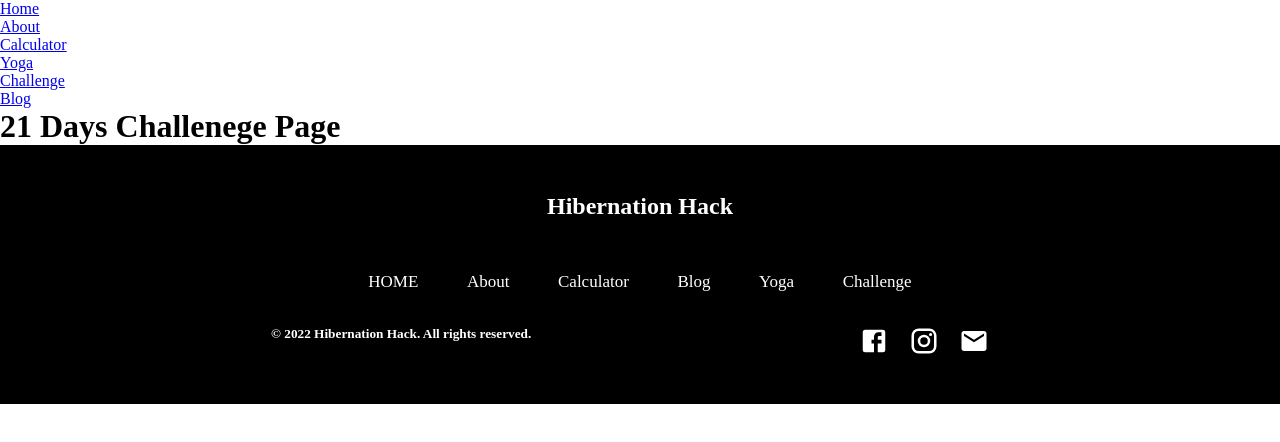
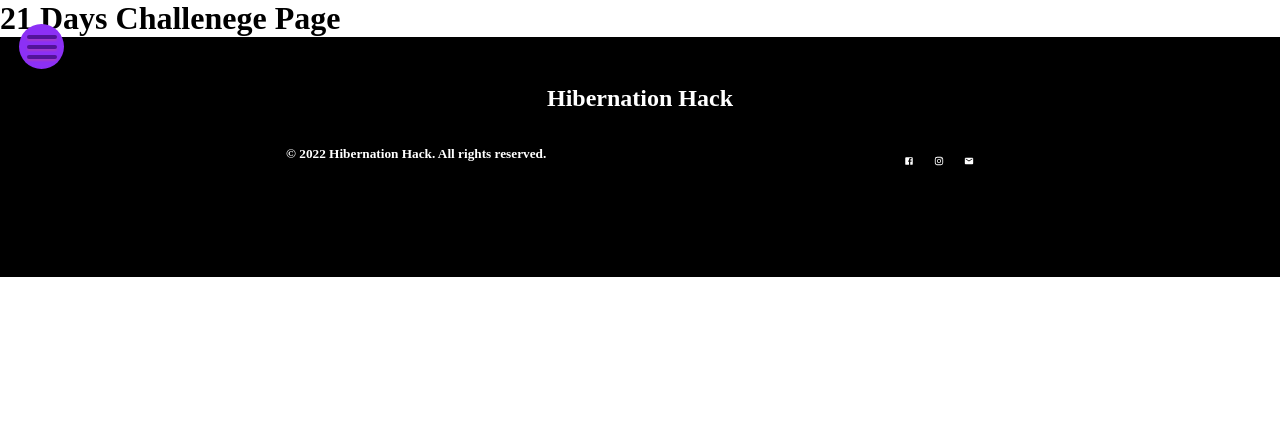
Before and after one commit to Harshavardhan7678/Health-Bee, a React (Create React App) app: page /challenge in a window 1280 px wide. Shown: the top 442 px of the page. Built offline with nearby package versions, Linux system fonts and the light colour scheme.

Commit message:
Navbar Added

```diff
--- a/src/Components/Navbar.jsx
+++ b/src/Components/Navbar.jsx
@@ -1,15 +1,33 @@
-import React from 'react'
+import React, {useState} from 'react'
+import './navbar.css'
 import { Link } from 'react-router-dom'
 
 export default function Navbar() {
-    return (
-        <ul>
-            <li><Link to="/">Home</Link></li>
-            <li><Link to="/about">About</Link></li>
-            <li><Link to="/calculator">Calculator</Link></li>
-            <li><Link to="/yoga">Yoga</Link></li>
-            <li><Link to="/challenge">Challenge</Link></li>
-            <li><Link to="/blog">Blog</Link></li>
-        </ul>
+        const [Burger, setBurger] = useState(false);
+    const Change = () => {
+        setBurger(!Burger);
+    }
+    const scrolltop = () => {
+        setBurger(!Burger);
+        window.scrollTo(0,0);
+    }
+    return(
+        <>
+            <div onClick={Change} className = {Burger ? "open" : "menu-btn"} >
+                <div className="menu-btn_burger"></div>
+            </div>
+            <div className="fullsecreennav">
+
+            <div className = {Burger ? "navbar" : "closed"}>
+                <Link onClick={scrolltop} className="navele leftele" to='/'>HOME</Link>
+                <Link  onClick={scrolltop} to='/about' data="ABOUT" className="navele rightele">ABOUT</Link>
+                <Link  onClick={scrolltop} to='/calculator' data="CALCULATOR" className="navele leftele">CALCULATOR</Link>
+                <Link  onClick={scrolltop} to='/yoga' data="YOGA" className="navele rightele">YOGA</Link>
+                <Link  onClick={scrolltop} to='/challenge' data="CHALLENGE" className="navele leftele">CHALLENGE</Link>
+                <Link onClick={scrolltop} data='BLOG' className="navele rightele" to='/blog' > BLOG </Link>
+            </div>
+
+            </div>
+        </>
     )
 }
--- a/src/Components/footer/Footer.jsx
+++ b/src/Components/footer/Footer.jsx
@@ -13,16 +13,6 @@ const Footer = () => {
               alt=""
               className="footer_logo"
             />
-          </div>
-          <div className="textsection">
-            <div className="text">
-              <div className="subheading">HOME</div>
-              <div className="subheading">About</div>
-              <div className="subheading">Calculator</div>
-              <div className="subheading">Blog</div>
-              <div className="subheading">Yoga</div>
-              <div className="subheading">Challenge</div>
-            </div>
           </div>
 
           <div className="bottom_section">
--- /dev/null
+++ b/src/Components/navbar.css
@@ -0,0 +1,163 @@
+@import url('https://fonts.googleapis.com/css2?family=Big+Shoulders+Display:wght@700&display=swap');
+*{
+    margin: 0%;
+    padding: 0%;
+    box-sizing: border-box;
+}
+.menu-btn, .open{
+    position: fixed;
+    top: 3%;
+    left: 1.50%;
+    display: flex;
+    justify-content: center;
+    align-items: center;
+    width: 45px;
+    height: 45px;
+    border-radius: 50%;
+    background-color: #8C30F5;
+    cursor: pointer;
+    z-index: 10;
+    /* border: 3px solid #8C30F5; */
+}
+.fullscreennav{
+    transition: all 0.5s ease-in-out;
+}
+.open{
+    z-index: 10;
+    width: 40px;
+    height: 40px;
+    top: 2.65%;
+    left: 1.15%;
+    background-color: #53149A;
+    border-radius: 50%;
+    transition: all 0.5s ease-in-out;
+    /* border: 3px solid red; */
+}
+.menu-btn_burger{
+    width: 30px;
+    height: 4px;
+    background-color: #53149A;
+    border-radius: 5px ;
+    box-shadow: 0 2px 2px rgba(255, 101, 47, 0.2);
+    transition: all 0.5s ease-in-out;
+}
+.menu-btn_burger::before,
+.menu-btn_burger::after{
+    content: '';
+    position: absolute;
+    width: 30px;
+    height: 4px;
+    background-color: #53149A;
+    border-radius: 5px;
+    box-shadow: 0 2px 2px rgba(255, 101, 47, 0.2);
+    transition: all 0.5s ease-in-out;
+}
+
+.menu-btn_burger::before{
+    transform: translateY(-10px);
+}
+.menu-btn_burger::after{
+    transform: translateY(10px);
+}
+.open .menu-btn_burger{
+    transform: translateX(50px);
+    background: transparent;
+    box-shadow: none;
+}
+.open .menu-btn_burger::before{
+    background-color: #8C30F5;
+    transform: rotate(45deg) translate(-35px, 35px);
+}
+.open .menu-btn_burger::after{
+    background-color: #8C30F5;
+    transform: rotate(-45deg) translate(-35px, -35px);
+}
+.closed{
+    position: fixed;
+    top: -100vh;
+    width: 100%;
+    height: 100%;
+    display: flex;
+    flex-direction: column;
+    justify-content: center;
+    align-items: center;
+    transition: all 0.5s ease-in-out;
+}
+.closed a{
+    position: relative;
+    top: -20vh;
+    transition-delay: 1s;
+    color: #EAEBEA;
+    transition: all 0.5s ease-in-out;
+}
+.navbar{
+    position: fixed;
+    top: 0vh;
+    width: 100%;
+    height: 100vh;
+    background-image: linear-gradient(#53149A, #86198a);
+    z-index: 5;
+    display: flex;
+    flex-direction: column;
+    justify-content: center;
+    align-items: center;
+    transition: all 0.5s ease-in-out;
+}
+.navbar a{
+    transition-delay: 0.2s;
+    position: static;
+    top: 0vh;
+}
+.navele{
+    font-family: 'Big Shoulders Display', cursive;
+    /* font-family: Big Shoulders Display; */
+font-style: normal;
+font-weight: bold;
+font-size: 84px;
+/* line-height: 72px; */
+letter-spacing: 0.15em;
+    cursor: pointer;
+    /* transition-delay: 1s; */
+    text-decoration: none;
+    /* font-size: 5rem; */
+    z-index: 30;
+    transition: all 0.5s ease-in-out;
+}
+.navele:hover{
+    transform: scaleX(1.3);
+}
+.navele::before{
+    content: attr(data);
+    color: #EAEBEA;
+    position: absolute;
+    top: 0%;
+    left: 0%;
+    opacity: 0.1;
+    z-index: -1;
+    transition: all 0.5s ease-in-out;
+    /* background-color: white; */
+}
+.navele:hover::before{
+    transform: scaleX(1.5);
+    color: transparent;
+}
+.leftele{
+    color: #8C30F5;
+    transform: translateX(-5rem);
+}
+.rightele{
+    color: #e8ecec;
+    transform: translateX(5rem);
+}
+@media (max-width:600px){
+    .navele{
+        font-size: 60px;
+        margin: 10px 5px;
+    }
+    .leftele{
+        transform: translateX(0);
+    }
+    .rightele{
+        transform: translateX(0);
+    }
+}
--- a/src/Pages/Landing/stats/stats.css
+++ b/src/Pages/Landing/stats/stats.css
@@ -8,6 +8,7 @@
   display: -webkit-box;
   display: -ms-flexbox;
   display: flex;
+  cursor: default;
 }
 
 .stats .box {
```
